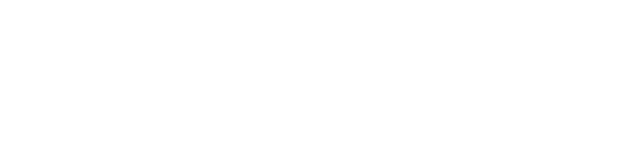
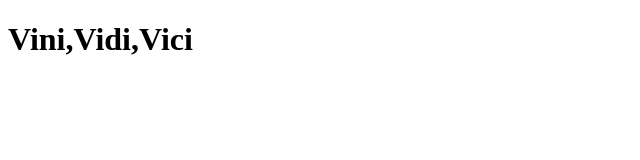
Before and after one commit to anabsmith/site-criativo, a plain HTML site: page intex.html in a window 1280 px wide. Shown: the whole page, without its empty margins (0-640 px from the left). Drawn offline with Linux system fonts and the light colour scheme.

Commit message:
14/03/2023

```diff
--- a/intex.html
+++ b/intex.html
@@ -9,6 +9,7 @@
 
 
 <body>
- <h1></h1>
+ <h1>Vini,Vidi,Vici</h1>
+
 </body>
 </html>
```
